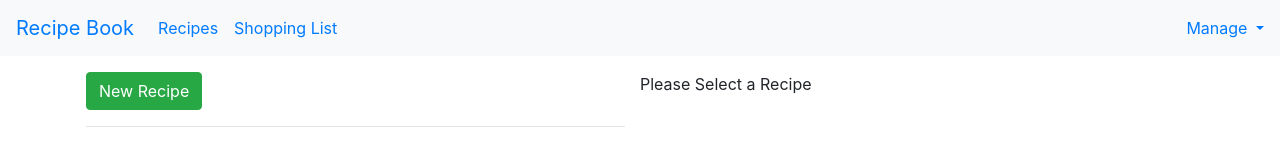
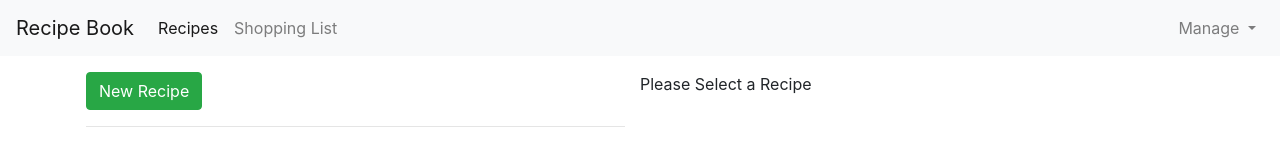
Before and after one commit to akshayr20/Angular-Recipe-Book, an Angular app: page /recipes/0 in a window 1280 px wide. Shown: the top 142 px of the page. Built offline with nearby package versions, Linux system fonts and the light colour scheme.

Commit message:
fix: navbar bug fix

```diff
--- a/src/app/app.module.ts
+++ b/src/app/app.module.ts
@@ -13,6 +13,7 @@ import { ShoppingListComponent } from './shopping-list/shopping-list.component';
 import { ShoppingEditComponent } from './shopping-list/shopping-edit/shopping-edit.component';
 import { ToastsContainer } from './toast/toasts-container.component';
 import { ToastService } from './toast/toast-service';
+import { DropwdownDirective } from './shared/directives/dropwdown.directive';
 
 @NgModule({
   declarations: [
@@ -24,7 +25,8 @@ import { ToastService } from './toast/toast-service';
     RecipeItemComponent,
     ShoppingListComponent,
     ShoppingEditComponent,
-    ToastsContainer
+    ToastsContainer,
+    DropwdownDirective
   ],
   imports: [
     BrowserModule,
--- a/src/app/header/header.component.html
+++ b/src/app/header/header.component.html
@@ -1,20 +1,18 @@
-<nav class="navbar navbar-expand-lg bg-light">
+<nav class="navbar navbar-expand-lg navbar-light bg-light">
   <a class="navbar-brand" href="#">Recipe Book</a>
-
   <button
     class="navbar-toggler"
     type="button"
+    (click)="navCollapsed = !navCollapsed"
     data-toggle="collapse"
-    data-target="#navbarNavDropdown"
-    aria-controls="navbarNavDropdown"
-    aria-expanded="false"
-    aria-label="Toggle navigation"
+    data-target="#navbarTogglerDemo02"
   >
     <span class="navbar-toggler-icon"></span>
   </button>
 
   <div
-    class="collapse navbar-collapse justify-content-between"
+    [class.collapse]="navCollapsed"
+    class="navbar-collapse justify-content-between"
     id="navbarNavDropdown"
   >
     <ul class="navbar-nav">
@@ -28,11 +26,40 @@
       </li>
     </ul>
 
-    <div class="dropdown">
-      <a href="#" class="dropdown-toggle">Manage <span class="caret"></span></a>
-      <ul class="dropdown-menu">
-        <li><a href="#">Save Data</a></li>
-        <li><a href="#">Fetch Data</a></li>
+    <div
+      class="navbar-collapse"
+      [class.collapse]="collapsed"
+      id="navbarContent"
+    >
+      <ul class="navbar-nav ml-auto">
+        <li
+          class="nav-item"
+          ngbDropdown
+          display="dynamic"
+          placement="bottom-right"
+        >
+          <a
+            class="nav-link"
+            style="cursor: pointer;"
+            ngbDropdownToggle
+            id="navbarDropdown3"
+            role="button"
+          >
+            Manage
+          </a>
+          <div
+            ngbDropdownMenu
+            aria-labelledby="navbarDropdown3"
+            class="dropdown-menu"
+          >
+            <a ngbDropdownItem href="#" (click)="$event.preventDefault()"
+              >Save Data</a
+            >
+            <a ngbDropdownItem href="#" (click)="$event.preventDefault()"
+              >Fetch Data</a
+            >
+          </div>
+        </li>
       </ul>
     </div>
   </div>
--- a/src/app/header/header.component.ts
+++ b/src/app/header/header.component.ts
@@ -7,6 +7,8 @@ import { Component, Output, EventEmitter } from '@angular/core';
 })
 export class HeaderComponent {
   @Output() selectedFeature = new EventEmitter<string>();
+  collapsed = true;
+  navCollapsed = true;
   constructor() {}
 
   onSelect(feature: string) {
--- a/src/app/recipes/recipe-detail/recipe-detail.component.html
+++ b/src/app/recipes/recipe-detail/recipe-detail.component.html
@@ -1,6 +1,10 @@
 <div class="row">
   <div class="col-sm-12">
-    <img [src]="selectedRecipe.imagePath" [alt]="selectedRecipe.name" class="img-fluid img-thumbnail" />
+    <img
+      [src]="selectedRecipe.imagePath"
+      [alt]="selectedRecipe.name"
+      class="img-fluid img-thumbnail"
+    />
   </div>
 </div>
 
@@ -11,17 +15,21 @@
 </div>
 
 <div class="row">
-  <div class="col-sm-12">
-    <div class="btn-group">
-      <button class="btn btn-primary dropdown-toggle">
-        Manage Recipe
+  <div class="col">
+    <div ngbDropdown class="d-inline-block">
+      <button
+        class="btn btn-outline-primary"
+        id="dropdownBasic1"
+        ngbDropdownToggle
+      >
+        Manage Recipes
         <span class="caret"></span>
       </button>
-      <ul class="dropdown-menu">
-        <li><a href="#">To Shopping List</a></li>
-        <li><a href="#">Edit Recipe</a></li>
-        <li><a href="#">Delete Recipe</a></li>
-      </ul>
+      <div ngbDropdownMenu aria-labelledby="dropdownBasic1">
+        <button ngbDropdownItem>To Shopping List</button>
+        <button ngbDropdownItem>Edit Recipe</button>
+        <button ngbDropdownItem>Delete Recipe</button>
+      </div>
     </div>
   </div>
 </div>
--- /dev/null
+++ b/src/app/shared/directives/dropwdown.directive.ts
@@ -0,0 +1,10 @@
+import { Directive } from '@angular/core';
+
+@Directive({
+  selector: '[appDropwdown]'
+})
+export class DropwdownDirective {
+
+  constructor() { }
+
+}
```
Also changed, not shown: 1 other file (tests, documents, lock files or other folders). Lines whose indentation alone changed are shown as unchanged.
